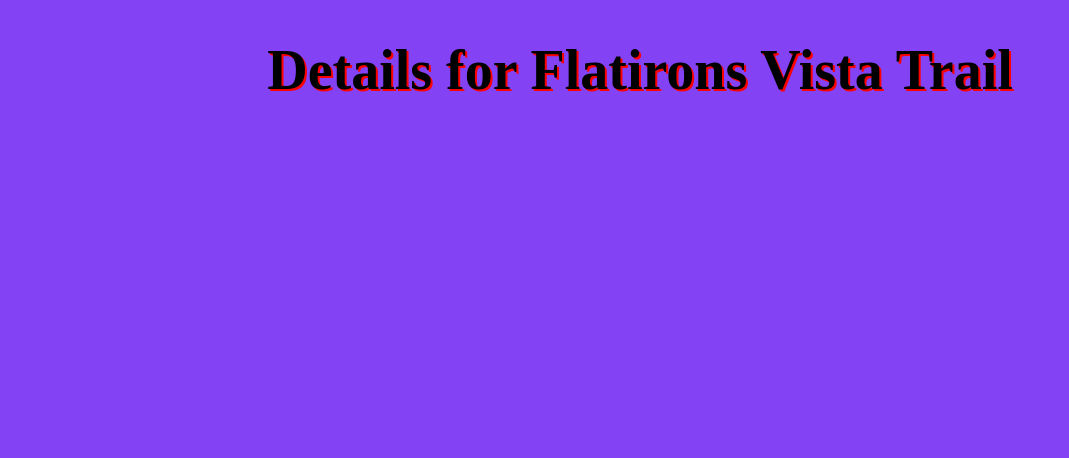
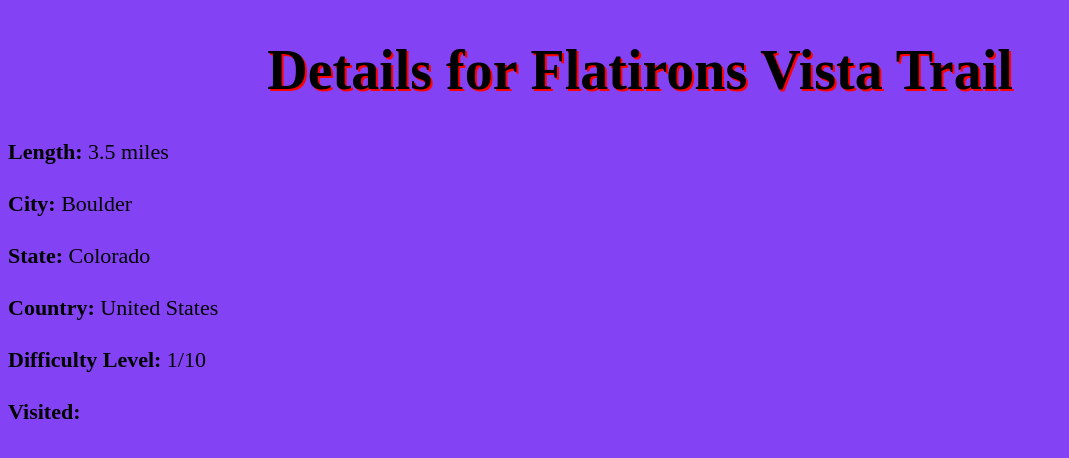
Before and after one commit to mattWStevens/MountainBikeTrails, a Django app: page /detail/3 in a window 1280 px wide. Shown: the top 458 px of the page, without its empty margins (0-1069 px from the left). Run offline with Django 3.2, Linux system fonts and the light colour scheme; data comes from the database, SQL or seed files in the repository; both versions use the stored data as it was after the commit.

Commit message:
Updated model class string representation and beginning to flesh out detail template.

```diff
--- a/mountainbiketrails/trails/models.py
+++ b/mountainbiketrails/trails/models.py
@@ -14,4 +14,4 @@ class Trail(models.Model):
     top_ten = models.BooleanField(default=False)
 
     def __str__(self):
-        return f"Name: {self.name}, Location: {self.city}, {self.state}, {self.country}\nLength: {self.length} miles"
+        return f"Name: {self.name} - Location: {self.city}, {self.state}, {self.country} - Length: {self.length} miles"
--- a/mountainbiketrails/trails/templates/trails/detail.html
+++ b/mountainbiketrails/trails/templates/trails/detail.html
@@ -5,4 +5,19 @@
 
 {% block content %}
     <h1>Details for {{ trail.name }}</h1>
+
+    <p id="details_paragraph">
+        <strong>Length:</strong> {{ trail.length }} miles<br><br>
+        <strong>City:</strong> {{ trail.city }}<br><br>
+        <strong>State:</strong> {{ trail.state }}<br><br>
+        <strong>Country:</strong> {{ trail.country }}<br><br>
+        <strong>Difficulty Level:</strong> {{ trail.difficulty_level }}/10<br><br>
+
+        <strong>Visited: </strong>
+        {% if trail.visited %}
+
+        {% else %}
+
+        {% endif %}
+    </p>
 {% endblock %}
--- a/mountainbiketrails/webapp/static/webapp/styles.css
+++ b/mountainbiketrails/webapp/static/webapp/styles.css
@@ -36,6 +36,10 @@ li {
 
 .center img {
     width: 250px;
+}
+
+#details_paragraph {
+    font-size: 22px;
 }
 
 #detail {
```
Also changed, not shown: mountainbiketrails/db.sqlite3.
